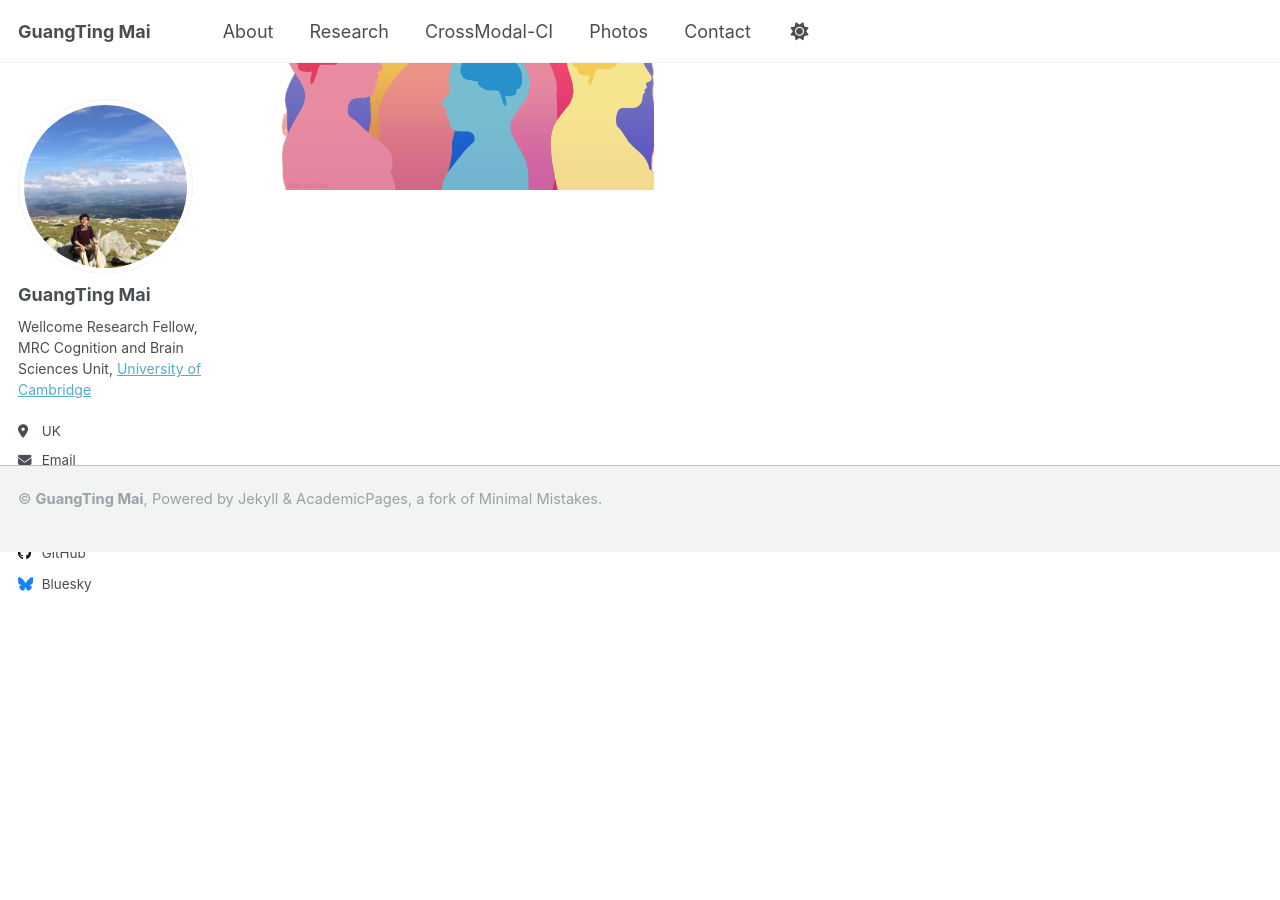
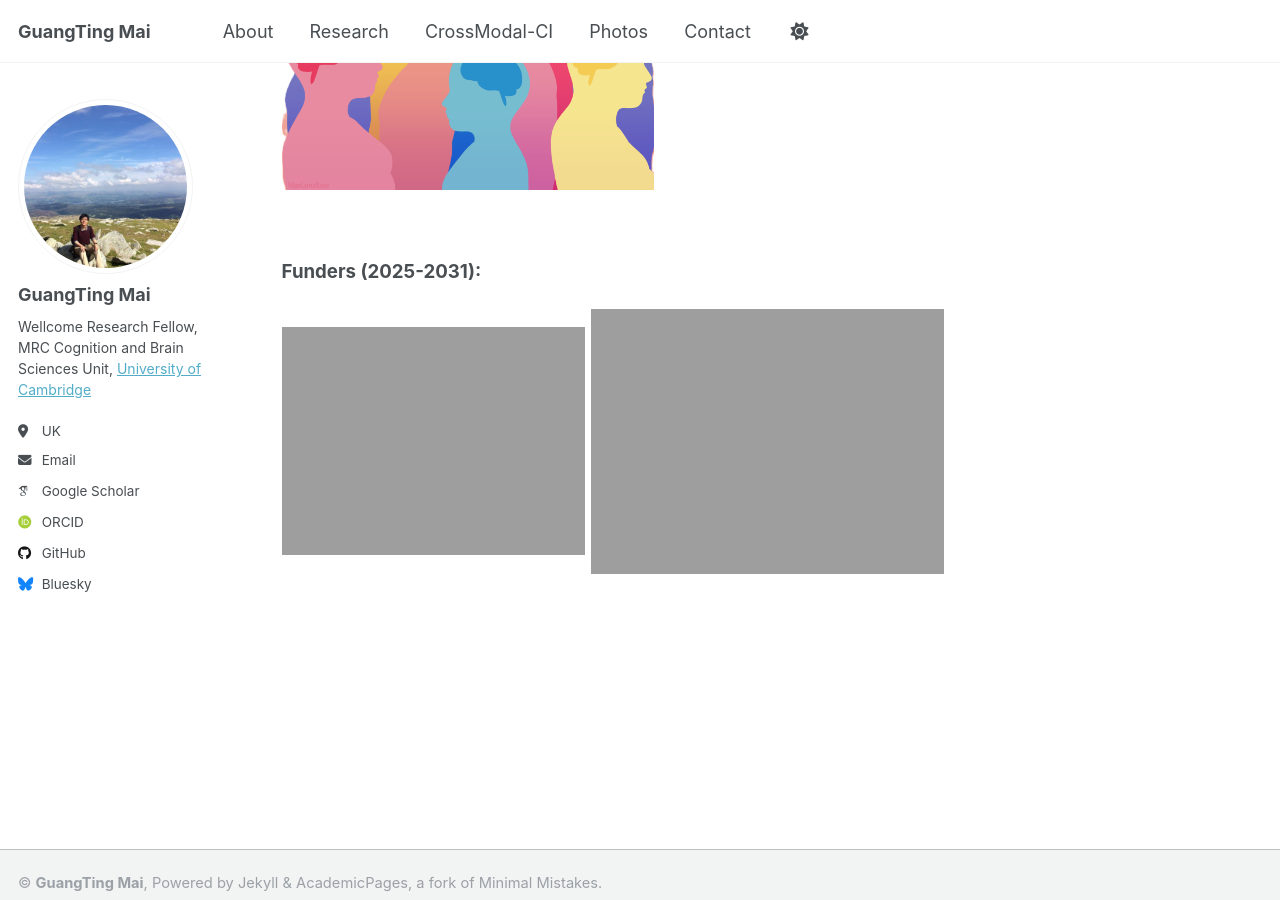
Before and after one commit to guangtingmai/guangtingmai.github.io, a Jekyll site: the page built from _pages/crossmodal-ci.html, in a window 1280 px wide and 900 px high, scrolled down 1159 px. Built offline with Jekyll 4.4.1, drawn with Linux system fonts in a browser that asks for light colours; some web fonts are replaced; before the commit the page ends 1712 px from its top, so only the background shows below that.

Commit message:
Update crossmodal-ci.html

```diff
--- a/_pages/crossmodal-ci.html
+++ b/_pages/crossmodal-ci.html
@@ -38,5 +38,10 @@ author_profile: true
   for not only people with hard-of-hearing but also those with other conditions such as aphasia, developmental disorders, neurodivergence, or neurodegeneration.
 <p align="left">
   <img src="https://guangtingmai.github.io/images/diversity.png" width="38%">
+</p>
   <br>
+<p><span style="font-size: 14pt;line-height: 1.45;display: block;margin-bottom: 0.14vh"><strong>Funders (2025-2031):</strong></span></p>
+<p align="left">
+  <img src="https://guangtingmai.github.io/images/wellcome trust.png" width="31%">
+  <img src="https://guangtingmai.github.io/images/mrc_cbu_cambridge_rgb.jpg" width="36%">
 </p>
```
